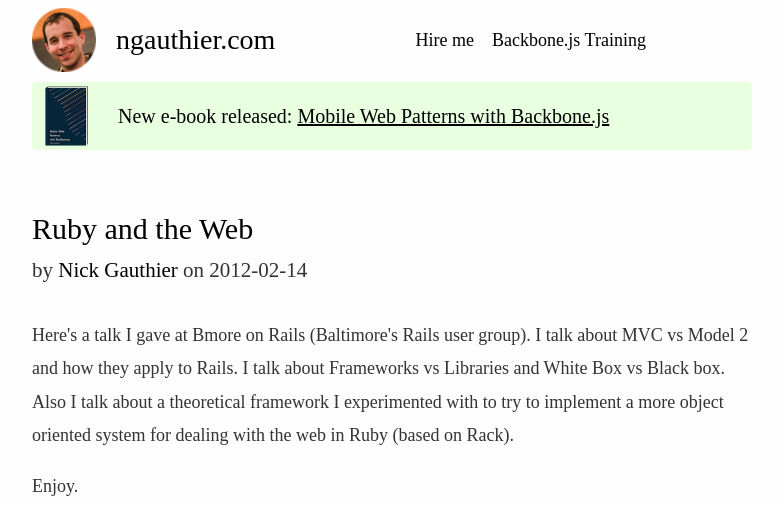
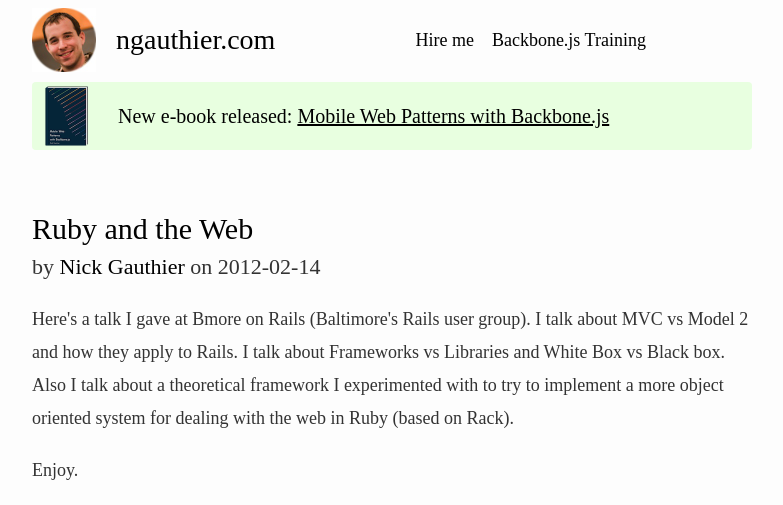
Before and after one commit to ngauthier/ngauthier.github.com, a Jekyll site: the page built from _posts/2012-02-14-ruby-and-the-web.html, in a window 1280 px wide. Shown: the top 505 px of the page, without its empty margins (248-1031 px from the left). Built offline with Jekyll 4.4.1, drawn with Linux system fonts in a browser that asks for light colours; some web fonts are replaced; Markdown is read by kramdown in place of the engine named in the settings; comment, search, counter and statistics services are not loaded; grey boxes are pictures that could not be loaded.

Commit message:
remove author and date from h1. Format date nicely for google.

```diff
--- a/_layouts/post.html
+++ b/_layouts/post.html
@@ -2,11 +2,17 @@
 layout: default
 ---
 <article>
-  <h1 class='post'>
-    <a href="{{page.url}}">{{page.title}}</a>
-    <br>
-    <small>by <a href="/">Nick Gauthier</a> on <time pubdate datetime="{{page.date | date: "%Y-%m-%d"}}">{{page.date | date: "%Y-%m-%d"}}</time></small>
-  </h1>
+  <header>
+    <h1 class='post'>
+      <a href="{{page.url}}">{{page.title}}</a>
+    </h1>
+    <h2>
+      by
+      <a href="/" rel="author">Nick Gauthier</a>
+      on
+      <time itemprop="startDate" datetime="{{page.date | date_to_xmlschema }}">{{page.date | date: "%Y-%m-%d"}}</time>
+    </h2>
+  </header>
   {{ content }}
   <div id="disqus_thread"></div>
   <script type="text/javascript">
--- a/index.html
+++ b/index.html
@@ -12,7 +12,11 @@ title: Nick Gauthier's Blog
 <div class='posts'>
   {% for post in site.posts %}
     <div class='post'>
-      <h3><a href="{{post.url}}">{{post.title}}</a><br><small>{{post.date | date: "%Y-%m-%d"}}</small></h3>
+      <h3>
+        <a href="{{post.url}}">{{post.title}}</a>
+        <br>
+        <small><time itemprop="startDate" datetime="{{post.date | date_to_xmlschema }}">{{post.date | date: "%Y-%m-%d"}}</time></small>
+      </h3>
       <p class='preview'>{{post.content | strip_html | truncate: 500 }}</p>
     </div>
   {% endfor %}
--- a/stylesheets/ngauthier.css
+++ b/stylesheets/ngauthier.css
@@ -125,6 +125,16 @@ article img {
   width: 100%;
 }
 
+article header h1 {
+  margin-bottom: 0;
+}
+
+article header h2 {
+  font-size: 22px;
+  margin-top: 0.25em;
+  margin-bottom: 1em;
+}
+
 .posts .post {
   margin-top: 2em;
 }
```
